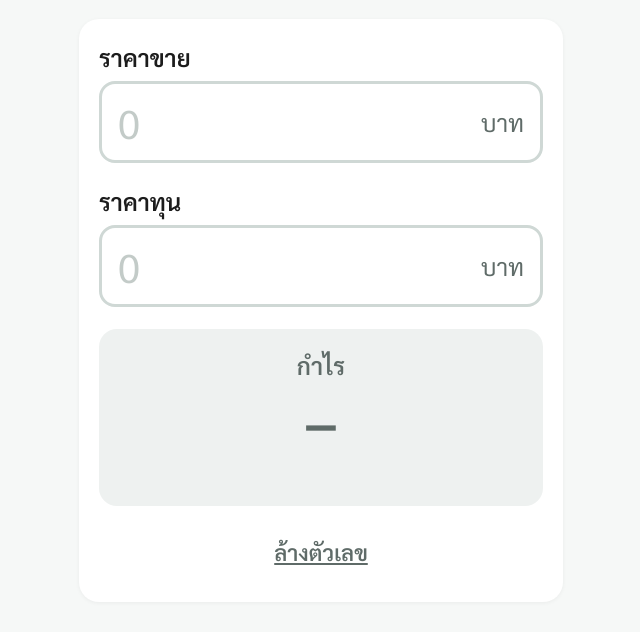
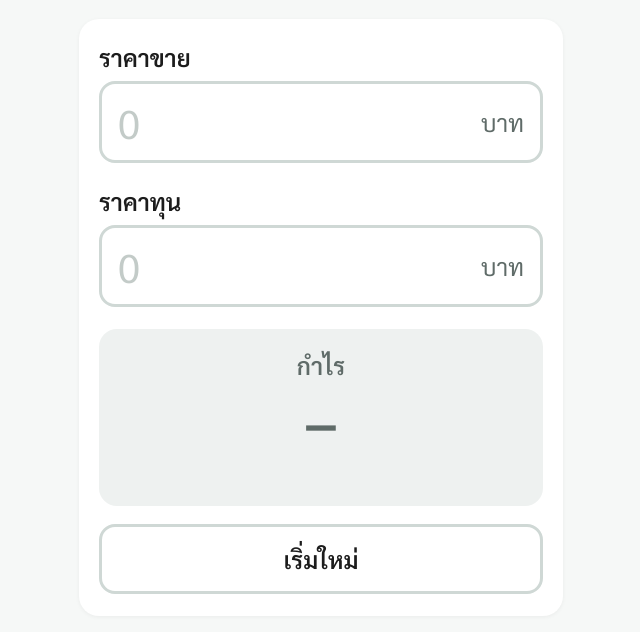
Before and after one commit to asiawork/margin-calculator, a plain HTML site: page index.html in a window 1280 px wide. Shown: the part 158-790 px from the top of the page, without its empty margins (319-959 px from the left). Drawn offline with Linux system fonts and the light colour scheme.

Commit message:
Rename clear button to เริ่มใหม่ and make it a full button
Co-Authored-By: Claude Opus 5.5 <noreply@anthropic.com>
Claude-Session: https://claude.ai/code/session_014QdRDQcQwdRwrWJmHmq7PW

```diff
--- a/index.html
+++ b/index.html
@@ -172,16 +172,16 @@
     width: 100%;
     margin-top: 18px;
     font: inherit;
-    font-size: 22px;
+    font-size: 24px;
     font-weight: 600;
-    padding: 14px;
-    border-radius: 14px;
-    border: 0;
-    background: transparent;
-    color: var(--muted);
-    text-decoration: underline;
+    padding: 16px;
+    border-radius: 16px;
+    border: 3px solid var(--line);
+    background: #fff;
+    color: var(--ink);
     cursor: pointer;
   }
+  .clear:active { background: #eef1f0; }
 </style>
 </head>
 <body>
@@ -217,7 +217,7 @@
         <div class="result-sub" id="p-sub">&nbsp;</div>
       </div>
 
-      <button class="clear" data-clear="p-sell p-cost">ล้างตัวเลข</button>
+      <button class="clear" data-clear="p-sell p-cost">เริ่มใหม่</button>
     </div>
   </section>
 
@@ -250,7 +250,7 @@
         <div class="result-sub" id="s-sub">&nbsp;</div>
       </div>
 
-      <button class="clear" data-clear="s-cost s-want">ล้างตัวเลข</button>
+      <button class="clear" data-clear="s-cost s-want">เริ่มใหม่</button>
     </div>
   </section>
 </main>
```
